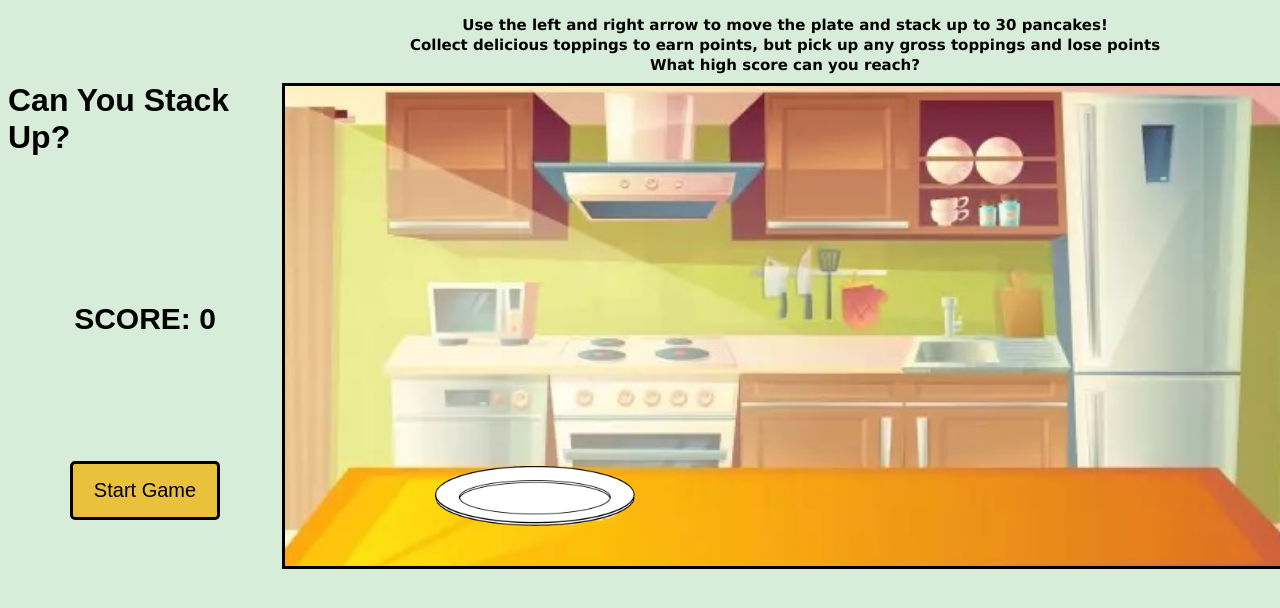
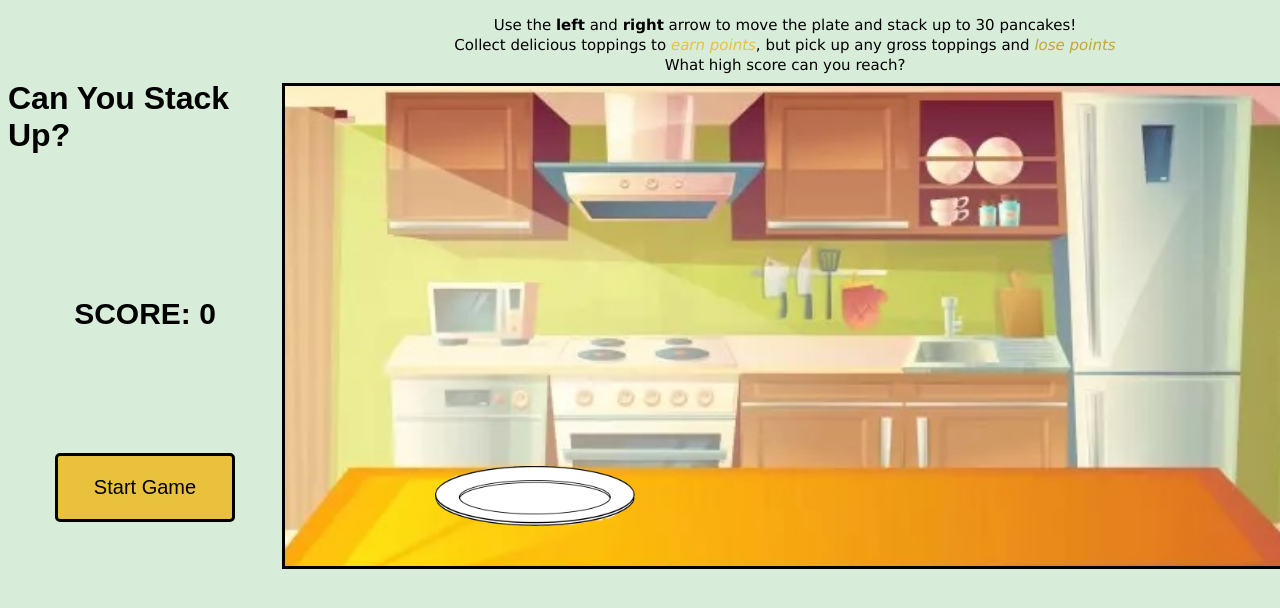
Before and after one commit to nlafosse/Can-You-Stack-Up, a plain HTML site: page index.html in a window 1280 px wide. Drawn offline with Linux system fonts and the light colour scheme.

Commit message:
final layout

```diff
--- a/game.js
+++ b/game.js
@@ -278,7 +278,7 @@ function detectPancakeCollision(thePlate, pancake) {
         thePlate.h + thePlate.y + stackCollision > pancake.y) {
             pancakesArr = pancakesArr.filter(pancakeItem => pancakeItem.id !== pancake.id)
             stackedArray.push(pancake)
-            stackCollision -= 8
+            stackCollision -= 7
             Plop.play();
             // for(pancake in stackedArray){
             //     thePlate.y += pancake[i+1].y
--- a/index.html
+++ b/index.html
@@ -21,8 +21,8 @@
 
     <div class="game-board">
         <div class="games-description">
-            <p>Use the left and right arrow to move the plate and stack up to 30 pancakes!</p>
-            <p>Collect delicious toppings to earn points, but pick up any gross toppings and lose points</p>
+            <p>Use the <strong>left</strong> and <strong>right</strong> arrow to move the plate and stack up to 30 pancakes!</p>
+            <p>Collect delicious toppings to <em style="color:rgb(233, 193, 61);">earn points</em>, but pick up any gross toppings and <em style="color:rgb(199, 165, 52);">lose points</em></p>
             <p>What high score can you reach?</p>
         </div>
 
--- a/style.css
+++ b/style.css
@@ -29,8 +29,8 @@ h1 {
     font-size: 20px;
     background-color: rgb(233, 193, 61);
     color: #000;
-    padding: 15px;
-    width: 150px;
+    padding: 20px;
+    width: 180px;
     border: 3px solid black;
     border-radius: 5px;
 }
@@ -56,7 +56,6 @@ h1 {
     font-family: "Verdana";
     line-height: 5px;
     text-align: center;
-    font-weight: bold;
     color: black;
 }
 
```
